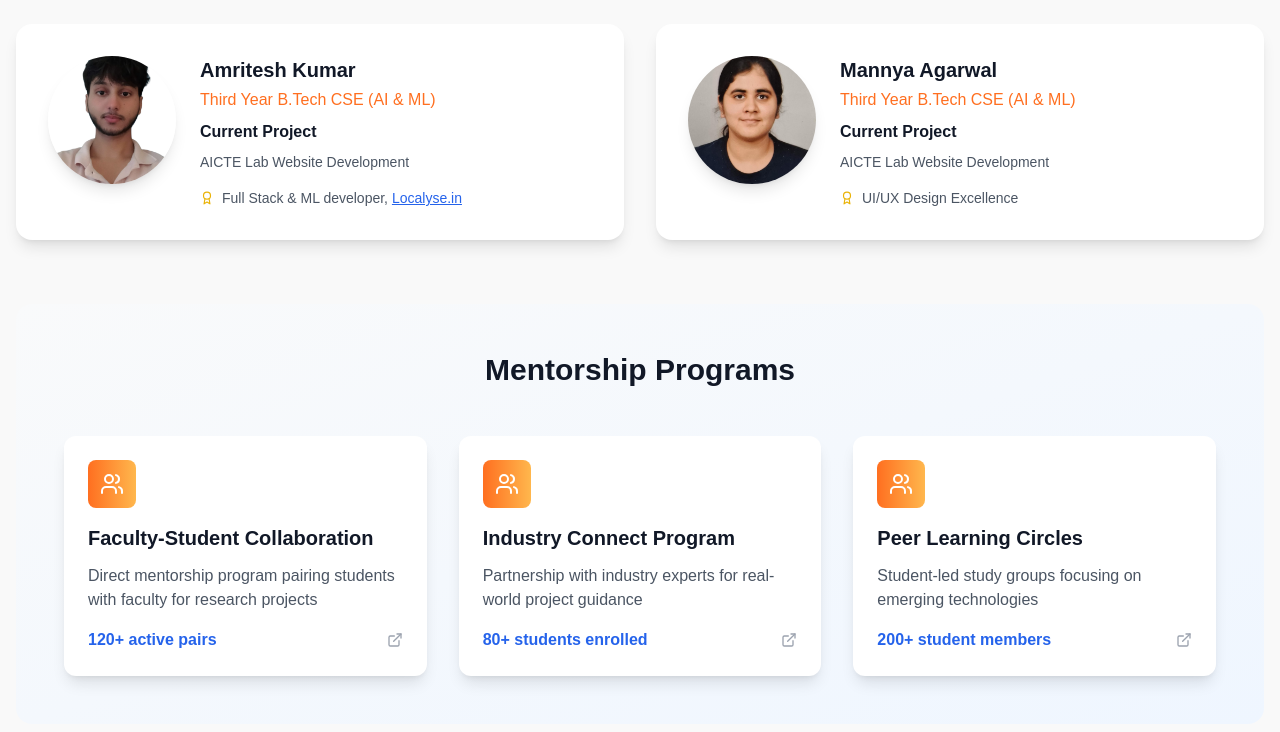
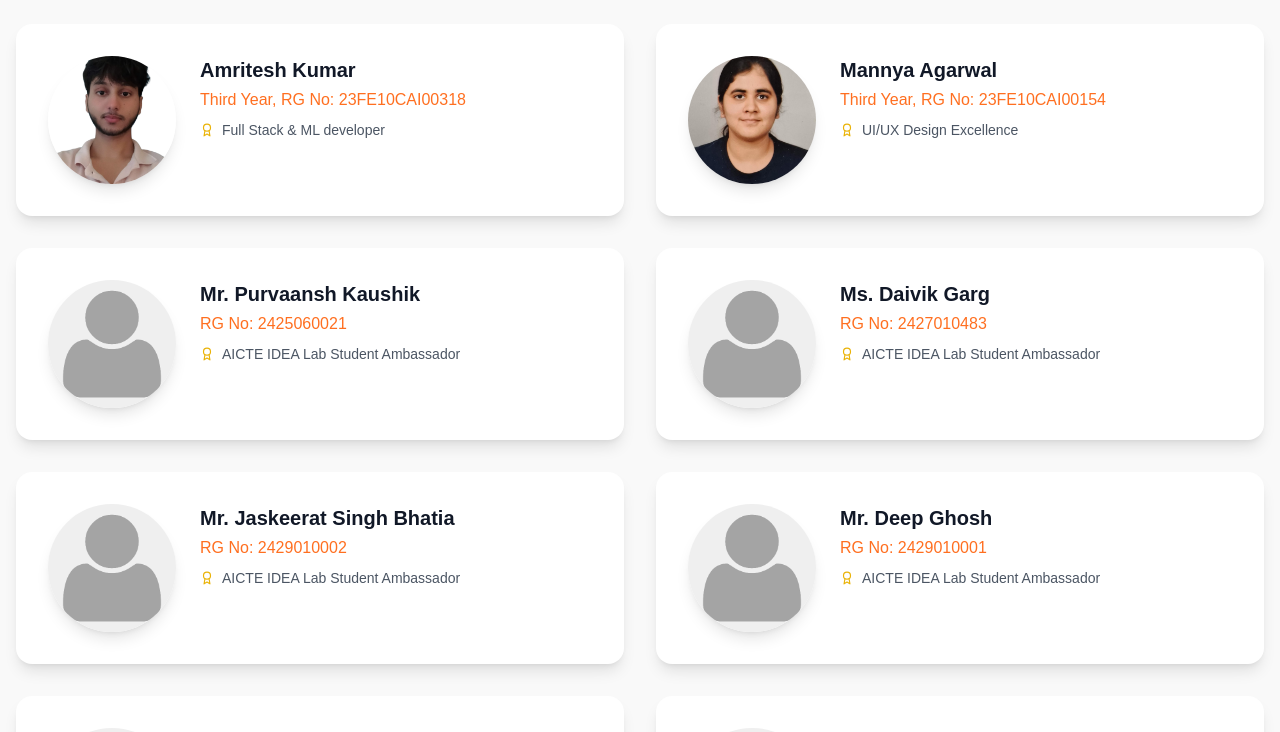
Before and after one commit to amritesh-0/AICTE-IDEA-Lab, a React (Vite) app: page /students in a window 1280 px wide. Shown: the part 540-1272 px from the top of the page. Built offline with nearby package versions, Linux system fonts and the light colour scheme.

Commit message:
Updated student details with RG numbers and project information.

```diff
--- a/src/pages/AboutUsPage.tsx
+++ b/src/pages/AboutUsPage.tsx
@@ -104,8 +104,8 @@ const AboutUsPage: React.FC = () => {
 
   const leadership = [
     { name: "Prof. (Dr.) Amit Soni", role: "Chief Mentor" },
-    { name: "Prof. (Dr.) Ashima Bagaria", role: "Associate Dean (School of Physical and Biological Sciences" },
-    { name: "Dr. Preeti Narooka", role: "Faculty Co-ordinator (AIML)" }
+    { name: "Prof. (Dr.) Ashima Bagaria", role: "AICTE IDEA Lab Faculty Coordinator (AIML)" },
+    { name: "Dr. Preeti Narooka", role: "AICTE IDEA Lab Faculty Co-Cordinator (AIML)" }
   ];
 
   const teamMembers = [
@@ -121,8 +121,14 @@ const AboutUsPage: React.FC = () => {
   ];
 
   const studentTeam = [
-    { name: "Amritesh Kumar", role: "AICTE Lab Website" },
-    { name: "Mannya Aggarwal", role: "AICTE Lab Website" }
+    { name: "Amritesh Kumar", role: "AICTE Lab Website | RG No. 23FE10CAI00318" },
+    { name: "Mannya Aggarwal", role: "AICTE Lab Website | RG No. 23FE10CAI00154" },
+    { name: "Mr. Purvaansh Kaushik", role: "Student Ambassador | RG No: 2425060021" },
+    { name: "Ms. Daivik Garg", role: "Student Ambassador | RG No: 2427010483" },
+    { name: "Mr. Jaskeerat Singh Bhatia", role: "Student Ambassador | RG No: 2429010002" },
+    { name: "Mr. Deep Ghosh", role: "Student Ambassador | RG No: 2429010001" },
+    { name: "Ms. Savya Govil", role: "Student Ambassador | RG No: 2429010010" },
+    { name: "Mr. Ansh Kumar Singh", role: "Student Ambassador | RG No: 2429010003" }
   ];
 
   useEffect(() => {
--- a/src/pages/StudentsPage.tsx
+++ b/src/pages/StudentsPage.tsx
@@ -8,18 +8,60 @@ const StudentsPage: React.FC = () => {
     {
       id: 1,
       name: "Amritesh Kumar",
-      year: "Third Year B.Tech CSE (AI & ML)",
+      year: "Third Year, RG No: 23FE10CAI00318",
       project: "AICTE Lab Website Development",
-      achievements: <>Full Stack & ML developer, <a href="https://www.localyse.in" target="_blank" rel="noopener noreferrer" className="text-blue-600 underline">Localyse.in</a></>,
+      achievements: "Full Stack & ML developer",
       image: IMAGES.STUDENT_1
     },
     {
       id: 2,
       name: "Mannya Agarwal",
-      year: "Third Year B.Tech CSE (AI & ML)",
+      year: "Third Year, RG No: 23FE10CAI00154",
       project: "AICTE Lab Website Development",
       achievements: "UI/UX Design Excellence",
       image: IMAGES.STUDENT_2
+    },
+    {
+      id: 3,
+      name: "Mr. Purvaansh Kaushik",
+      year: "RG No: 2425060021",
+      project: "Student Ambassador",
+      achievements: "AICTE IDEA Lab Student Ambassador"
+    },
+    {
+      id: 4,
+      name: "Ms. Daivik Garg",
+      year: "RG No: 2427010483",
+      project: "Student Ambassador",
+      achievements: "AICTE IDEA Lab Student Ambassador"
+    },
+    {
+      id: 5,
+      name: "Mr. Jaskeerat Singh Bhatia",
+      year: "RG No: 2429010002",
+      project: "Student Ambassador",
+      achievements: "AICTE IDEA Lab Student Ambassador"
+    },
+    {
+      id: 6,
+      name: "Mr. Deep Ghosh",
+      year: "RG No: 2429010001",
+      project: "Student Ambassador",
+      achievements: "AICTE IDEA Lab Student Ambassador"
+    },
+    {
+      id: 7,
+      name: "Ms. Savya Govil",
+      year: "RG No: 2429010010",
+      project: "Student Ambassador",
+      achievements: "AICTE IDEA Lab Student Ambassador"
+    },
+    {
+      id: 8,
+      name: "Mr. Ansh Kumar Singh",
+      year: "RG No: 2429010003",
+      project: "Student Ambassador",
+      achievements: "AICTE IDEA Lab Student Ambassador"
     }
   ];
 
@@ -81,16 +123,14 @@ const StudentsPage: React.FC = () => {
                 <div className="p-8">
                   <div className="flex items-start space-x-6">
                     <img
-                      src={student.image}
+                      src={student.image || '/images/placeholder.jpg'}
                       alt={student.name}
                       className="w-32 h-32 rounded-full object-cover shadow-lg"
                     />
                     <div className="flex-1">
                       <h3 className="text-xl font-bold text-gray-900 mb-1">{student.name}</h3>
                       <p className="text-primary font-medium mb-2">{student.year}</p>
-                      <h4 className="font-semibold text-gray-900 mb-2">Current Project</h4>
-                      <p className="text-gray-600 text-sm mb-4">{student.project}</p>
-                      <div className="flex items-center space-x-2 text-sm">
+                      <div className="flex items-center space-x-2 text-sm mt-2">
                         <Award size={14} className="text-yellow-500" />
                         <span className="text-gray-600">{student.achievements}</span>
                       </div>
```
